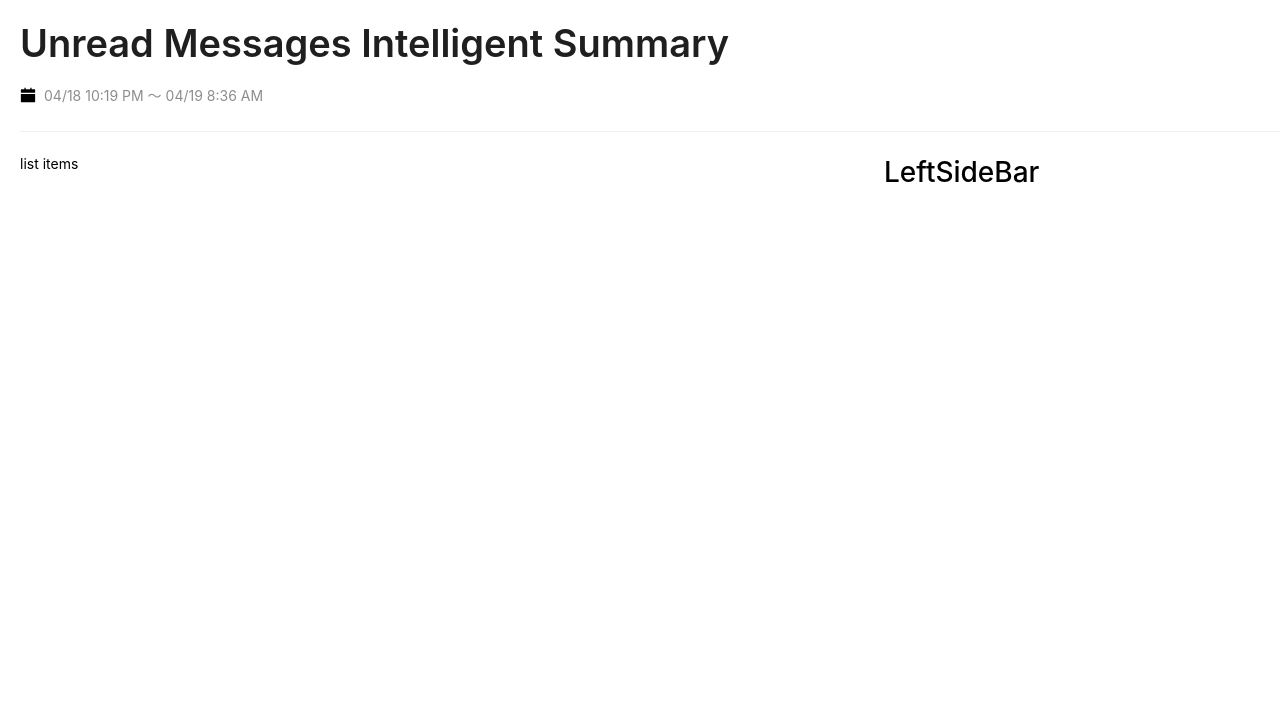
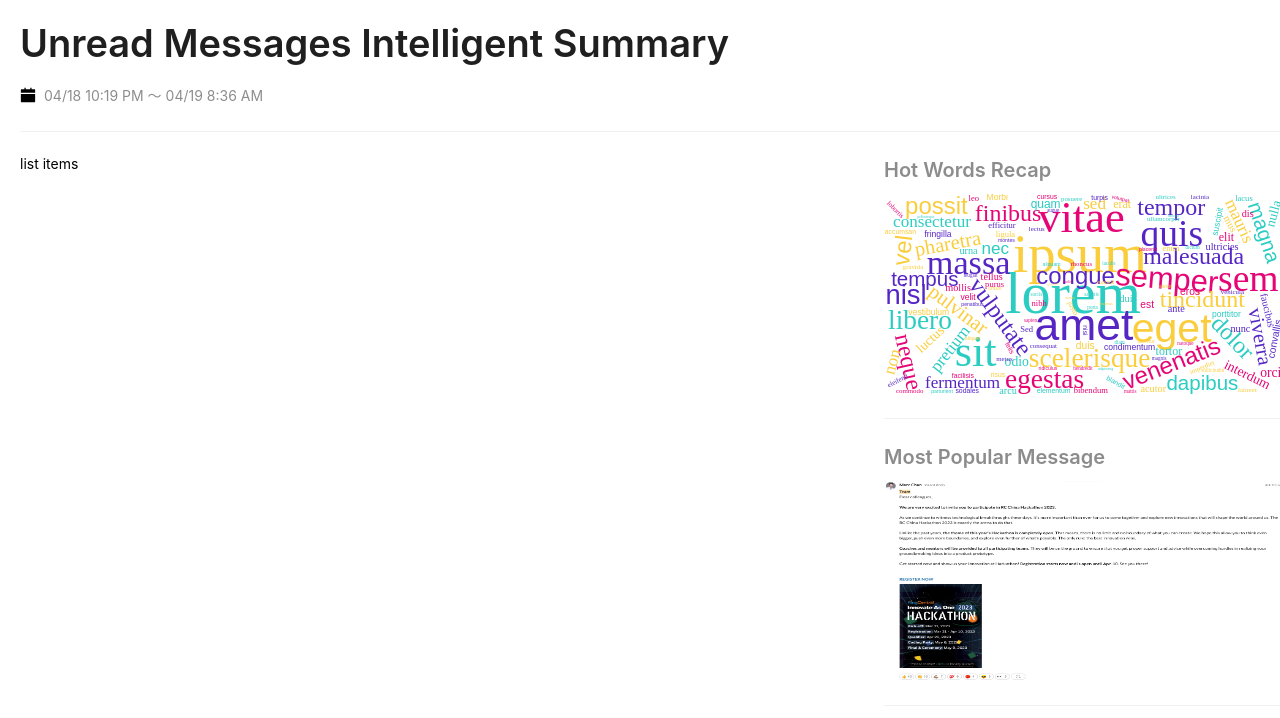
Before and after one commit to Hazyzh/hks, a React (Vite) app: page / in a window 1280 px wide. Shown: the top 718 px of the page. Built offline with nearby package versions, Linux system fonts and the light colour scheme.

Commit message:
update mocks

```diff
--- a/src/components/LeftSideBar.tsx
+++ b/src/components/LeftSideBar.tsx
@@ -1,3 +1,39 @@
+import { Typography, Divider, Image } from 'antd';
+import PopularImg from '../assets/popular.png';
+import HotWordsImg from '../assets/hotWords.svg';
+
+
+const { Title, Text } = Typography;
+
+const MostPopular = () => {
+  return (
+    <>
+      <Title level={4} type='secondary'>
+        Most Popular Message
+      </Title>
+      <Image preview={false} width={400} height={200} src={PopularImg} />
+    </>
+  );
+};
+
+const UnreadHotWords = () => {
+  return (
+    <>
+      <Title level={4} type='secondary'>
+        Hot Words Recap
+      </Title>
+      <Image width={400} height={200} src={HotWordsImg} />
+    </>
+  );
+};
+
 export const LeftSideBar = () => {
-  return <h1>LeftSideBar</h1>;
+  return (
+    <>
+      <UnreadHotWords />
+      <Divider />
+      <MostPopular />
+      <Divider />
+    </>
+  );
 };
--- a/src/mocks/TopicItems.js
+++ b/src/mocks/TopicItems.ts
@@ -1,4 +1,4 @@
-const topicItems = [
+export const topicItems = [
   {
     title: '针对《终身成长》这本书读后感的讨论',
     groupName: '海盐读书俱乐部',
```
Also changed, not shown: src/assets/hotWords.svg (added), src/assets/popular.png (added), src/mocks/hotwords.csv (added).
